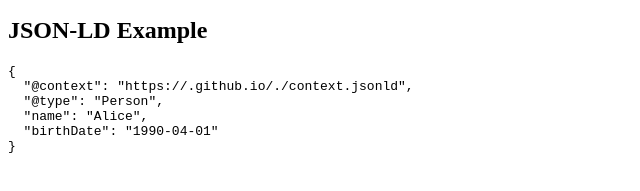
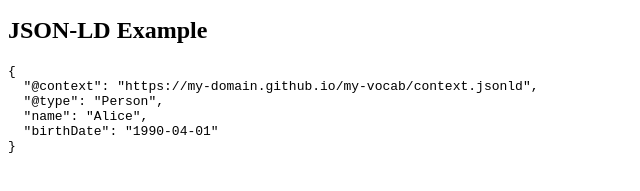
Before and after one commit to mgrani/jsonld-publish-template, a plain HTML site: page docs/index.html in a window 1280 px wide. Shown: the part 171-362 px from the top of the page, without its empty margins (0-640 px from the left). Drawn offline with Linux system fonts and the light colour scheme.

Commit message:
initial commit

```diff
--- a/docs/index.html
+++ b/docs/index.html
@@ -16,7 +16,7 @@
 
   <h2>JSON-LD Example</h2>
   <pre><code>{
-  "@context": "https://.github.io/./context.jsonld",
+  "@context": "https://my-domain.github.io/my-vocab/context.jsonld",
   "@type": "Person",
   "name": "Alice",
   "birthDate": "1990-04-01"
```
Also changed, not shown: 1 other file.
